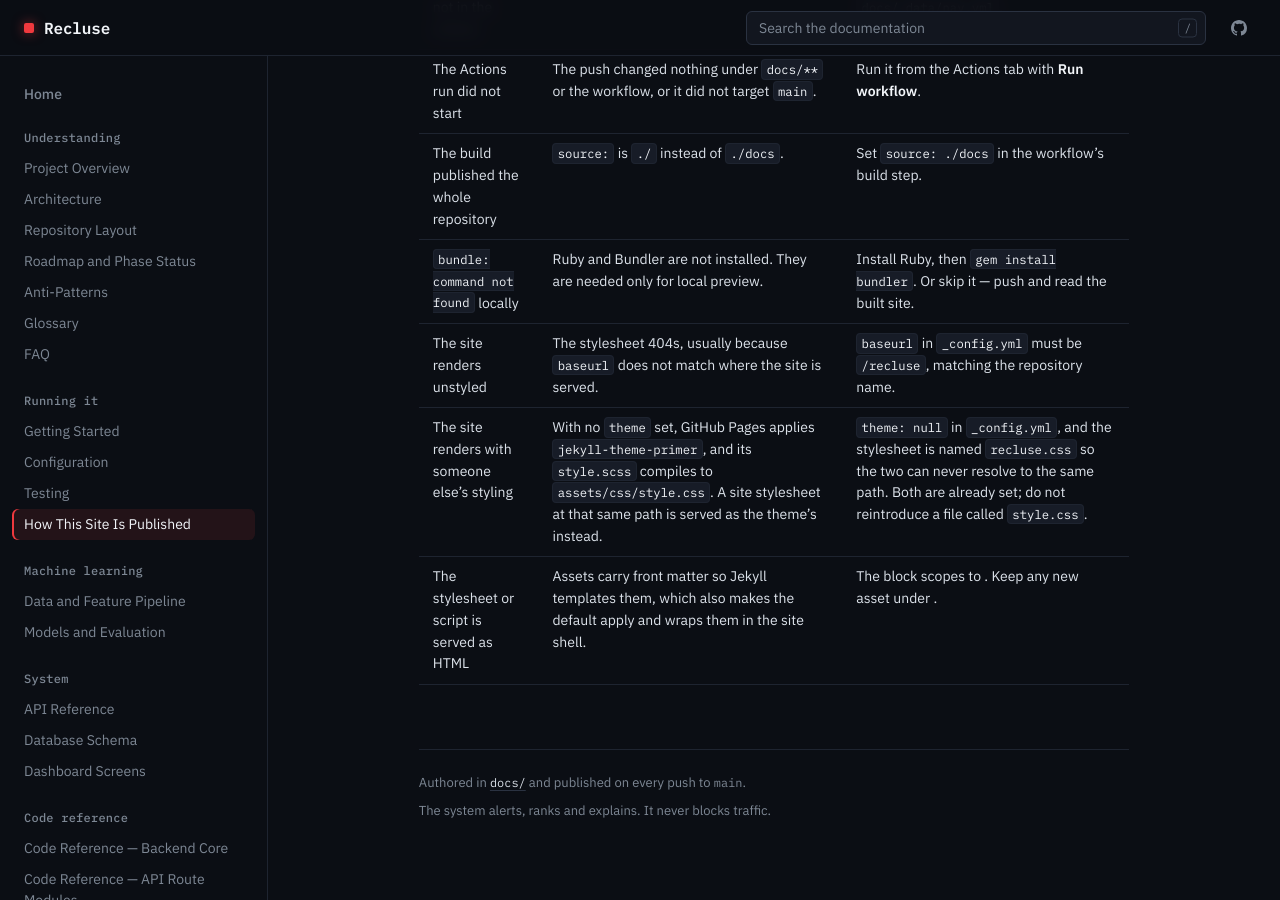
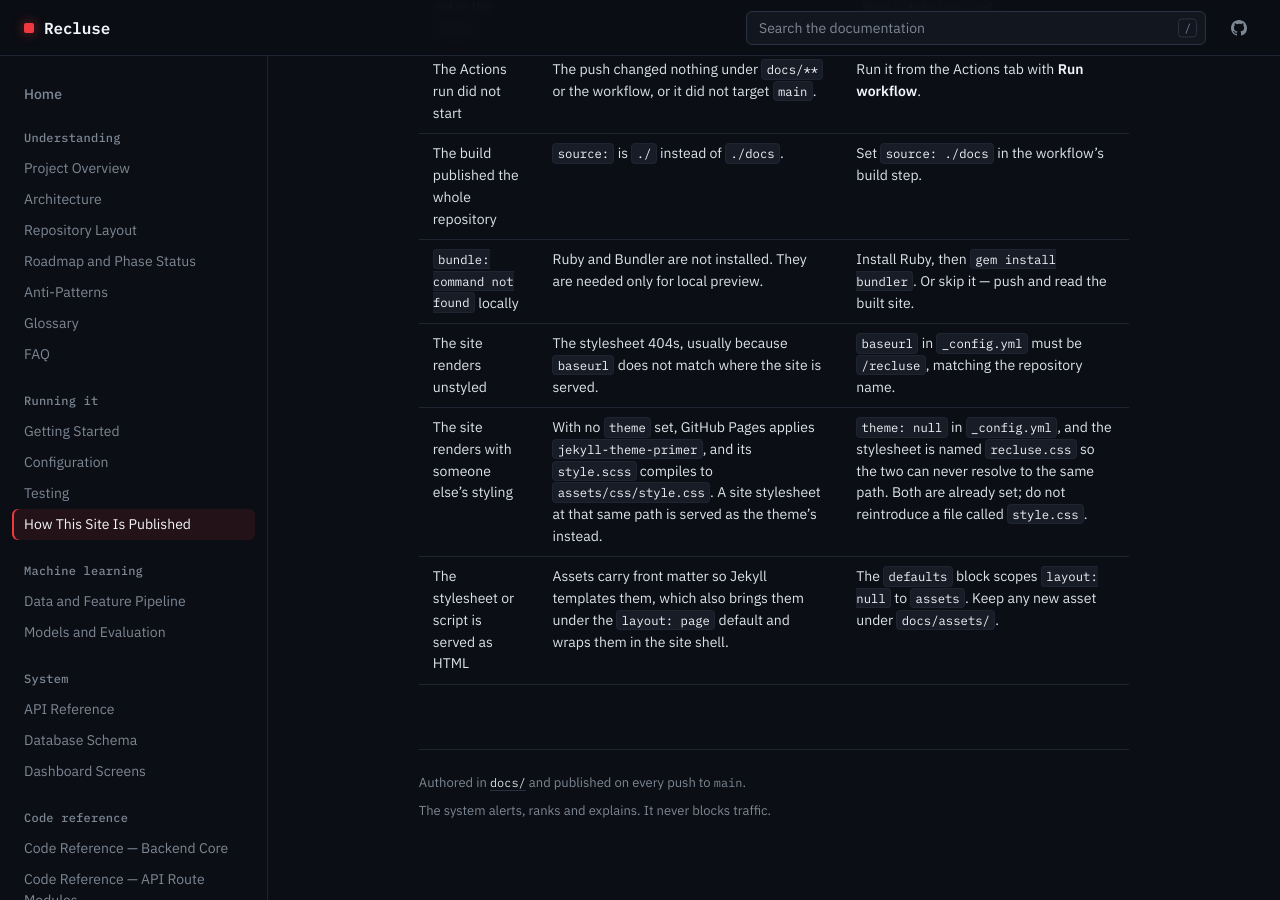
Before and after one commit to Team-Arachnid/recluse, a Jekyll site: the page built from docs/Docs-Publishing.md, in a window 1280 px wide and 900 px high, scrolled down 3623 px. Built offline with Jekyll 4.4.1, drawn with Linux system fonts in a browser that asks for light colours; our own code applies the rules of GitHub Pages for plain Markdown files.

Commit message:
Restore the code spans in that troubleshooting row

```diff
--- a/docs/Docs-Publishing.md
+++ b/docs/Docs-Publishing.md
@@ -127,4 +127,4 @@ than decoration.
 | `bundle: command not found` locally | Ruby and Bundler are not installed. They are needed only for local preview. | Install Ruby, then `gem install bundler`. Or skip it — push and read the built site. |
 | The site renders unstyled | The stylesheet 404s, usually because `baseurl` does not match where the site is served. | `baseurl` in `_config.yml` must be `/recluse`, matching the repository name. |
 | The site renders with someone else's styling | With no `theme` set, GitHub Pages applies `jekyll-theme-primer`, and its `style.scss` compiles to `assets/css/style.css`. A site stylesheet at that same path is served as the theme's instead. | `theme: null` in `_config.yml`, and the stylesheet is named `recluse.css` so the two can never resolve to the same path. Both are already set; do not reintroduce a file called `style.css`. |
-| The stylesheet or script is served as HTML | Assets carry front matter so Jekyll templates them, which also makes the  default apply and wraps them in the site shell. | The  block scopes  to . Keep any new asset under . |
+| The stylesheet or script is served as HTML | Assets carry front matter so Jekyll templates them, which also brings them under the `layout: page` default and wraps them in the site shell. | The `defaults` block scopes `layout: null` to `assets`. Keep any new asset under `docs/assets/`. |
```
